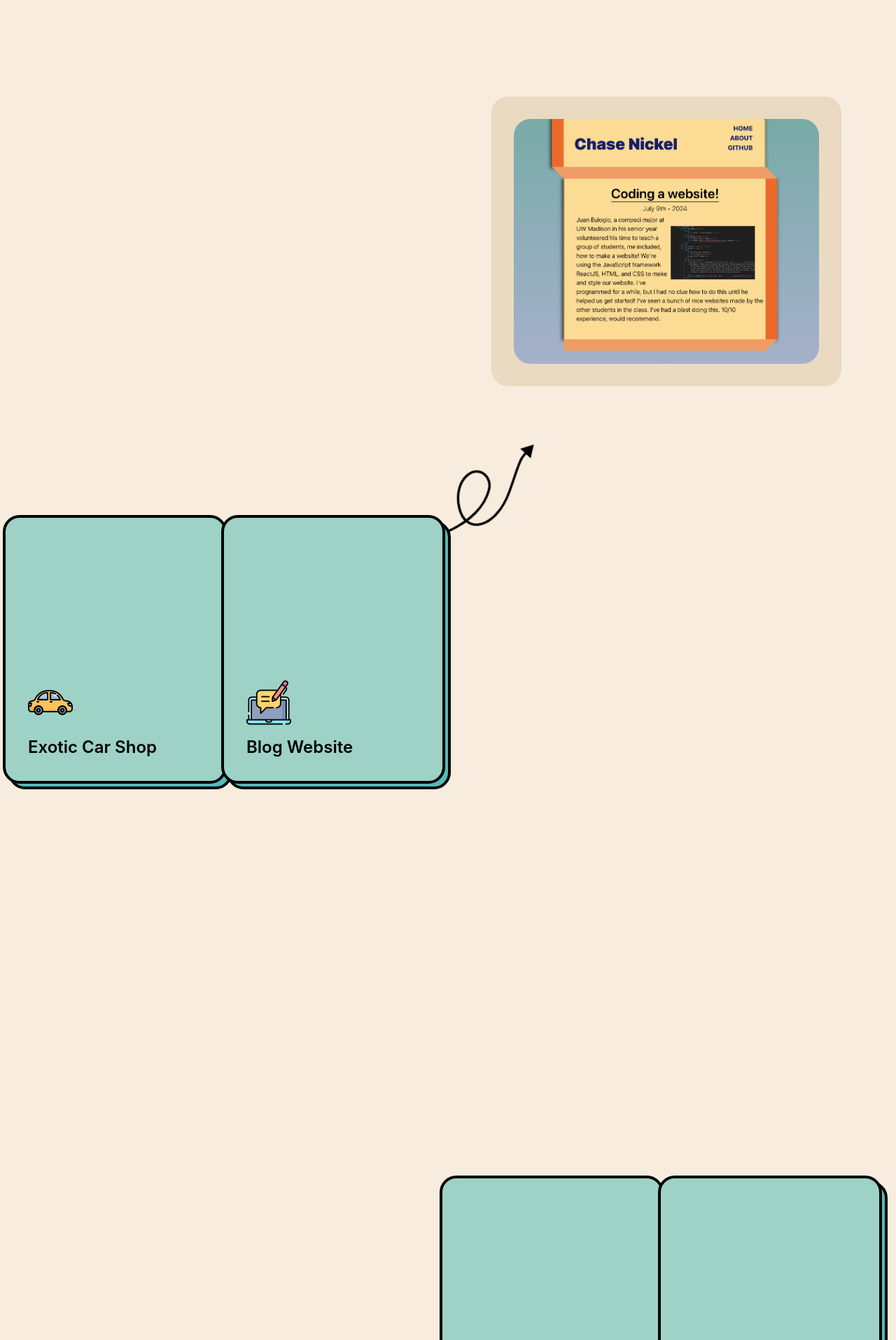
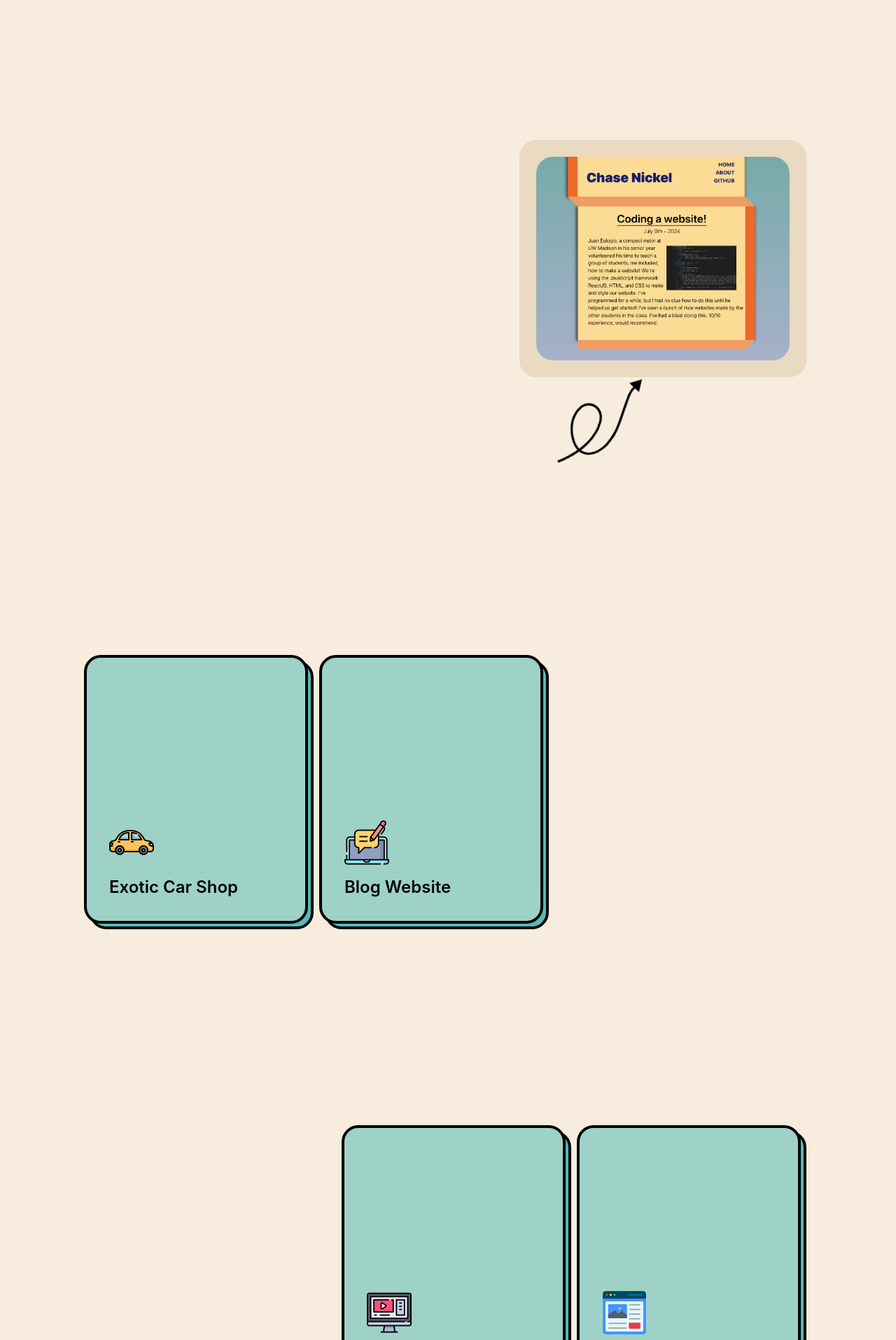
Before and after one commit to JuanEulogio/2024_lead_instuctor_showcase, a React (Create React App) app: page / in a window 1280 px wide. Shown: the part 180-2095 px from the top of the page at 70% size. Built offline with nearby package versions, Linux system fonts and the light colour scheme.

Commit message:
UpatedLayout: better tailwind code and readability

```diff
--- a/src/App.js
+++ b/src/App.js
@@ -30,8 +30,6 @@ function App() {
 
     // implemented Cleanup function to destroy the animation instance, in order to
     // remove lottie's ui library bug on react that renders more than one animation on the DOM
-    console.log("passing 1.1")
-
     return () => instance.destroy();
   }, [])
 
@@ -47,9 +45,7 @@ function App() {
 
     // implemented Cleanup function to destroy the animation instance, in order to
     // remove lottie's ui library bug on react that renders more than one animation on the DOM
-    console.log("passing 1.2")
     return () => instance.destroy();
-
   }, [displayStatus])
 
   useEffect(() => {
@@ -63,8 +59,6 @@ function App() {
 
     // implemented Cleanup function to destroy the animation instance, in order to
     // remove lottie's ui library bug on react that renders more than one animation on the DOM
-    console.log("passing 1.3")
-
     return () => instance.destroy();
 
   }, [displayStatus])
@@ -75,48 +69,41 @@ function App() {
     {displayStatus=== "lottieStart" ?
 
       <div className='grid h-screen place-items-center' ref={containerInto}></div>
+
     :
 
-    <div className='animate-fadeIn p-4 pt-24'>
-      <Reveal><h1 className='flex justify-center text-center font-Patrick-Hand font-bold text-6xl pb-56 lg:pb-0'>Students Website Showcase</h1></Reveal>
+    <div className='p-4 md:px-20 xl:px-32 pt-24'>
+      <Reveal><h1 className='flex justify-center text-center font-Patrick-Hand font-bold text-6xl pb-56'>Students Website Showcase</h1></Reveal>
 
-      <div className='grid gap-y-96 lg:grid-cols-4 grid-rows-2 place-items-center'>
+      <div className='grid gap-y-72 place-items-center'>
 
-          <div className='lg:order-2 2xl:pt-44' >
+          <div className='grid lg:order-2 gap-4 gap-y-72 lg:grid-cols-2 lg:justify-self-start' >
             <Reveal><Card img={"pointer"} title={"Exotic Car Shop"} header={"Card Header"} description={"Card Description"} link={"https://github.com/TwinkieMan22/Exotic-car-Market"} ></Card></Reveal>
+            <Reveal><Card img={"blogging"} title={"Blog Website"} header={"Card Header"} description={"Card Description"} link={"https://github.com/Chase-Nickel/react-blog"}></Card></Reveal>
           </div>
 
-          <div className='lg:order-1 grid justify-items-center lg:col-start-3 lg:col-span-2 lg:row-span-2 lg:-translate-y-36 lg:max-w-[80%]'>
+          <div className='grid lg:order-1 lg:justify-self-end lg:max-w-[55%] xl:max-w-[40%]'>
             <Reveal>
-              <div className='bg-pastelBeige p-4 lg:p-8 rounded-3xl'><img src={studentFeedback} style={{borderRadius:"1.5rem"}}></img></div>
-              <div className='w-56 -rotate-45 lg:-translate-x-32 2xl:-translate-x- translate-y-20' ref={containerArrow}></div>
+              <div className='bg-pastelBeige justify-self-center p-4 lg:p-6 rounded-3xl'><img src={studentFeedback} style={{borderRadius:"1.5rem"}}></img></div>
+              <div className='w-40 md:w-52 -rotate-45' ref={containerArrow}></div>
             </Reveal>
           </div>
 
 
-          <div className='order-3 2xl:pt-44' >
-            <Reveal><Card img={"blogging"} title={"Blog Website"} header={"Card Header"} description={"Card Description"} link={"https://github.com/Chase-Nickel/react-blog"}></Card>
-            </Reveal>
+          <div className='grid order-3 gap-y-72 lg:grid-cols-2 gap-4 lg:justify-self-end'>
+            <Reveal><Card img={"personalWeb"} title={"Personal Website"} header={"Card Header"} description={"Card Description"} link={"https://github.com/NachoWizard64/2024SummerProject"}></Card></Reveal>
+            <Reveal><Card img={"hobbyWeb"} title={"Hobby Website"} header={"Card Header"} description={"Card Description"} link={"https://github.com/MUINarku/jenkin"}></Card></Reveal>
           </div>
 
-
-          <div className='order-4 grid lg:col-span-2 lg:row-span-2 lg:pt-56 md:max-w-[60%] 2xl:max-w-[50]'>
+          <div className='order-4 lg:justify-self-start lg:max-w-[50%]'>
             <Reveal><div ref={containerTeaching}></div></Reveal>
-          </div>
-
-          <div className='order-5 lg:col-start-3 lg:pt-44'>
-            <Reveal><Card img={"personalWeb"} title={"Personal Website"} header={"Card Header"} description={"Card Description"} link={"https://github.com/NachoWizard64/2024SummerProject"}></Card></Reveal>
-          </div>
-
-          <div className='order-6 lg:pt-44'>
-            <Reveal><Card img={"hobbyWeb"} title={"Hobby Website"} header={"Card Header"} description={"Card Description"} link={"https://github.com/MUINarku/jenkin"}></Card></Reveal>
           </div>
 
       </div>
     </div>
+    }
 
-
-    }</div>);
+  </div>);
 }
 
 export default App;
--- a/tailwind.config.js
+++ b/tailwind.config.js
@@ -5,25 +5,7 @@ module.exports = {
     "./src/components/*.js"
   ],
   theme: {
-    extend: {
-      // that is animation class
-      animation: {
-        fadeIn: 'fadeIn 1s',
-      },
-
-      // that is actual animation
-      keyframes: theme => ({
-        fadeIn: {
-          '0%': {
-            opacity: 0
-          },
-          '100%': {
-            opacity: 100
-          },
-        },
-      }),
-    },
-
+    extend: {},
     cursor: {
       drawn: "url(/src/assets/cursor.png), default",
     },
```
